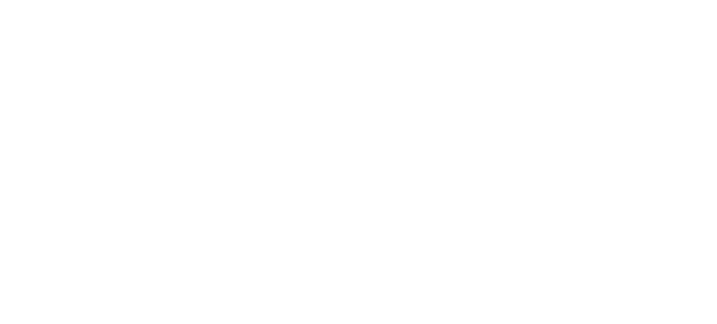
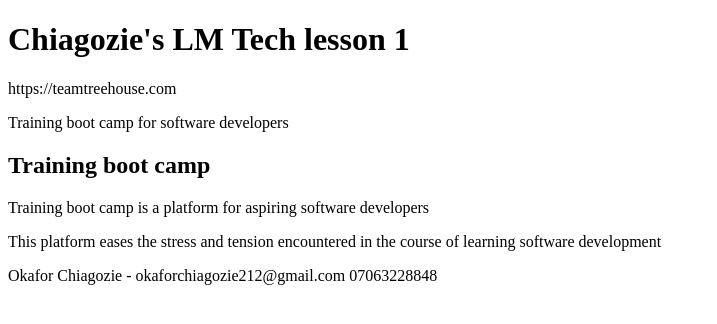
Before and after one commit to Chiagozie212/Lesson-1-Task-1, a website: page html/index.html in a window 1280 px wide. Shown: the whole page, without its empty margins (0-717 px from the left). Drawn offline with Linux system fonts and the light colour scheme.

Commit message:
Changes pushed to the feature branch

```diff
--- a/html/index.html
+++ b/html/index.html
@@ -4,6 +4,21 @@
         <title>LM Tech Hub Lesson 1(Task 1)</title>
     </head>
     <body>
-
+        <header>
+            <h1>Chiagozie's LM Tech lesson 1</h1>
+        </header>
+        <nav>https://teamtreehouse.com</nav>
+        <section>
+            <p>Training boot camp for software developers</p>
+            <h1>Training boot camp</h1>
+            <p>Training boot camp is a platform for aspiring software developers</p>
+            <p>This platform eases the stress and tension encountered
+               in the course of learning software development
+            </p>
+        </section>
+        <footer>
+            <p>Okafor Chiagozie - okaforchiagozie212@gmail.com  07063228848
+            </p>
+        </footer>
     </body>
 </html>
```
Also changed, not shown: 1 other file.
